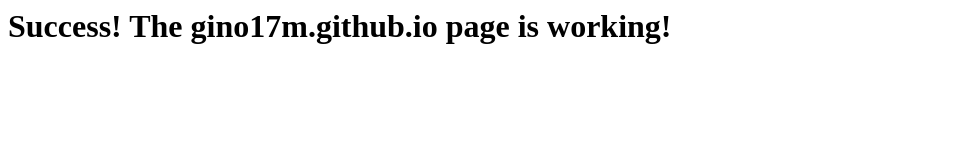
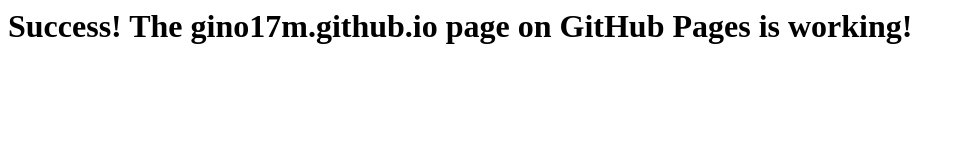
Before and after one commit to gino17m/gino17m.github.io, a plain HTML site: page index.html in a window 1280 px wide. Shown: the whole page, without its empty margins (0-964 px from the left). Drawn offline with Linux system fonts and the light colour scheme.

Commit message:
Update index.html

```diff
--- a/index.html
+++ b/index.html
@@ -1,8 +1,8 @@
 <html>
     <head>
-        <title>Welcome to gino17m.github.io!</title>
+        <title>Welcome to gino17m.github.io on GitHub Pages!</title>
     </head>
     <body>
-        <h1>Success!  The gino17m.github.io page is working!</h1>
+        <h1>Success!  The gino17m.github.io page on GitHub Pages is working!</h1>
     </body>
 </html>
```
